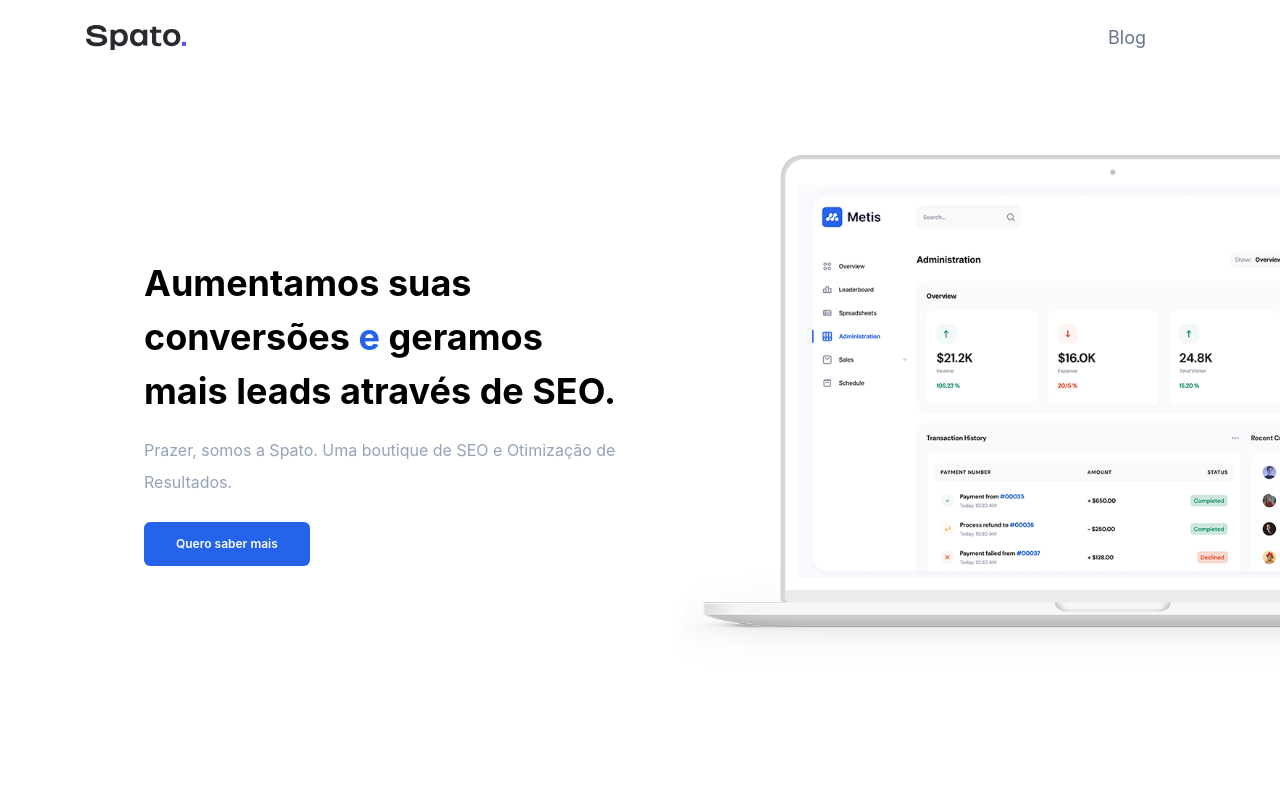
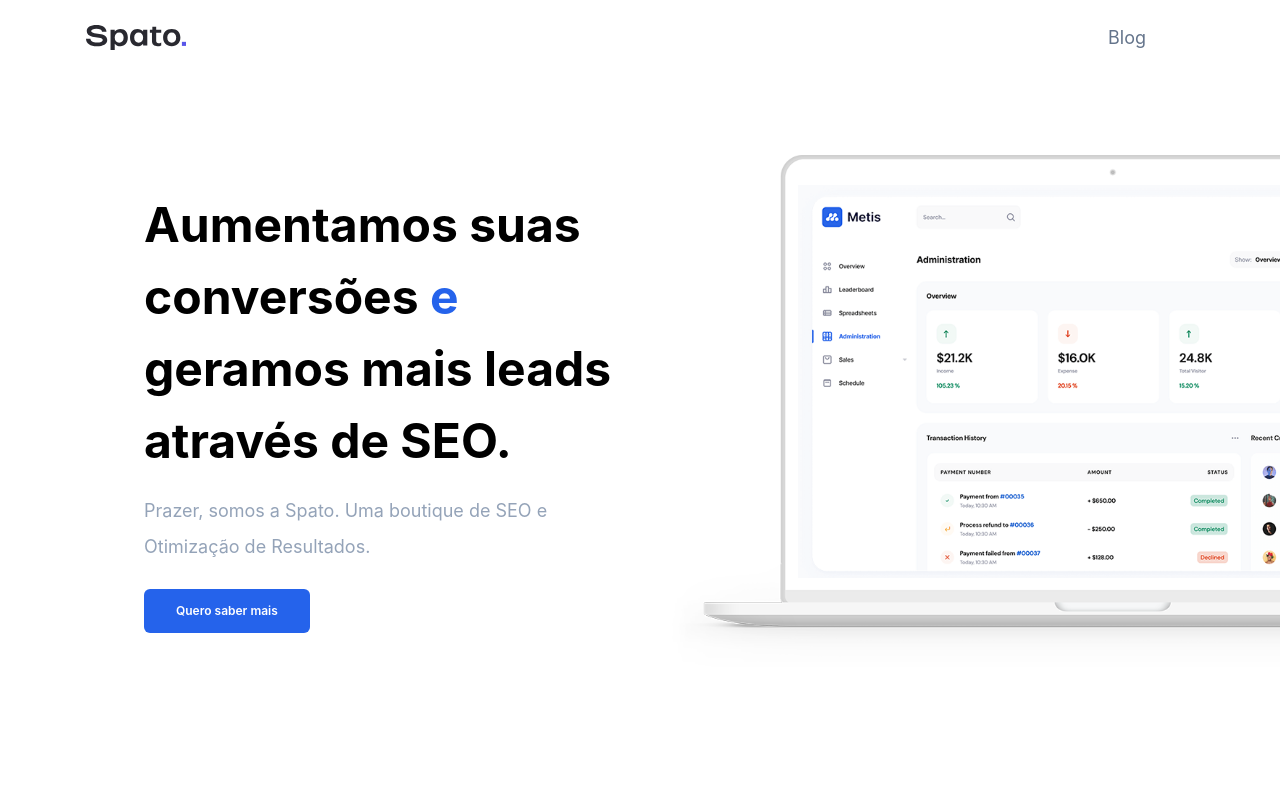
Before and after one commit to rodolphoasb/spato-with-blog-cms, a Next.js app: page / in a window 1280 px wide. Shown: the top 793 px of the page. Built offline with nearby package versions, Linux system fonts and the light colour scheme; grey boxes are pictures that could not be loaded.

Commit message:
chore: add h1 to presentation

```diff
--- a/components/Homepage/presentation.js
+++ b/components/Homepage/presentation.js
@@ -4,12 +4,12 @@ export default function Presentation() {
       <div className='flex flex-wrap'>
         <div className='flex order-1 lg:order-0 w-full lg:w-1/2 lg:h-128 lg:max-w-lg lg:ml-auto px-4 lg:pr-24 xl:pr-4'>
           <div className='my-auto mx-auto pt-8 lg:pt-0 max-w-2xl lg:max-w-lg'>
-            <h2 className='text-3xl md:text-4xl mb-4 font-bold font-heading'>
+            <h1 className='text-3xl md:text-5xl mb-4 font-bold font-heading'>
               <span>Aumentamos suas conversões</span>{' '}
               <span className='text-blue-600'>e</span>{' '}
               <span>geramos mais leads através de SEO.</span>
-            </h2>
-            <p className='text-blueGray-400 leading-loose mb-6'>
+            </h1>
+            <p className='text-blueGray-400 text-lg leading-loose mb-6'>
               Prazer, somos a Spato. Uma boutique de SEO e Otimização de
               Resultados.
             </p>
```
